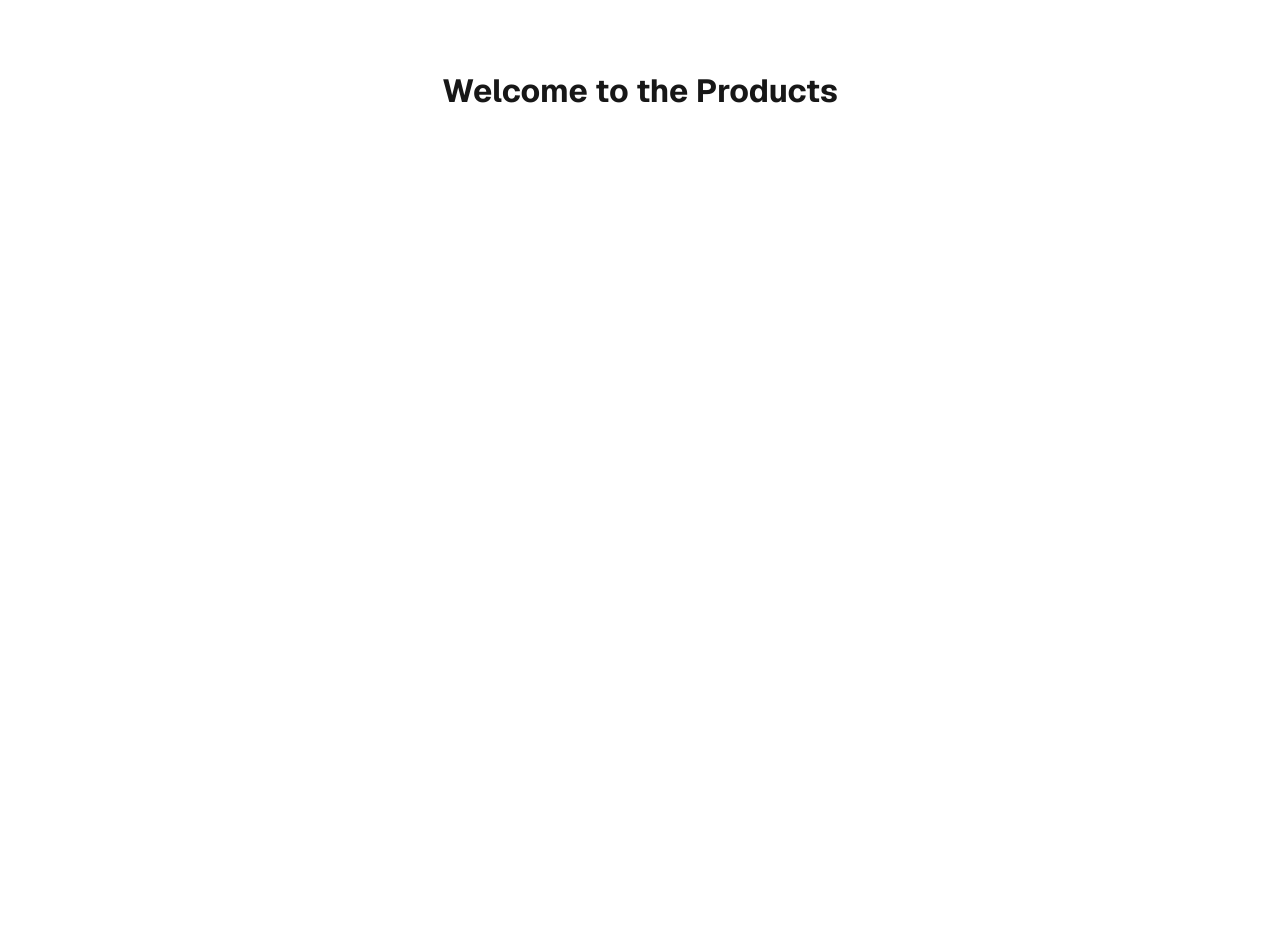
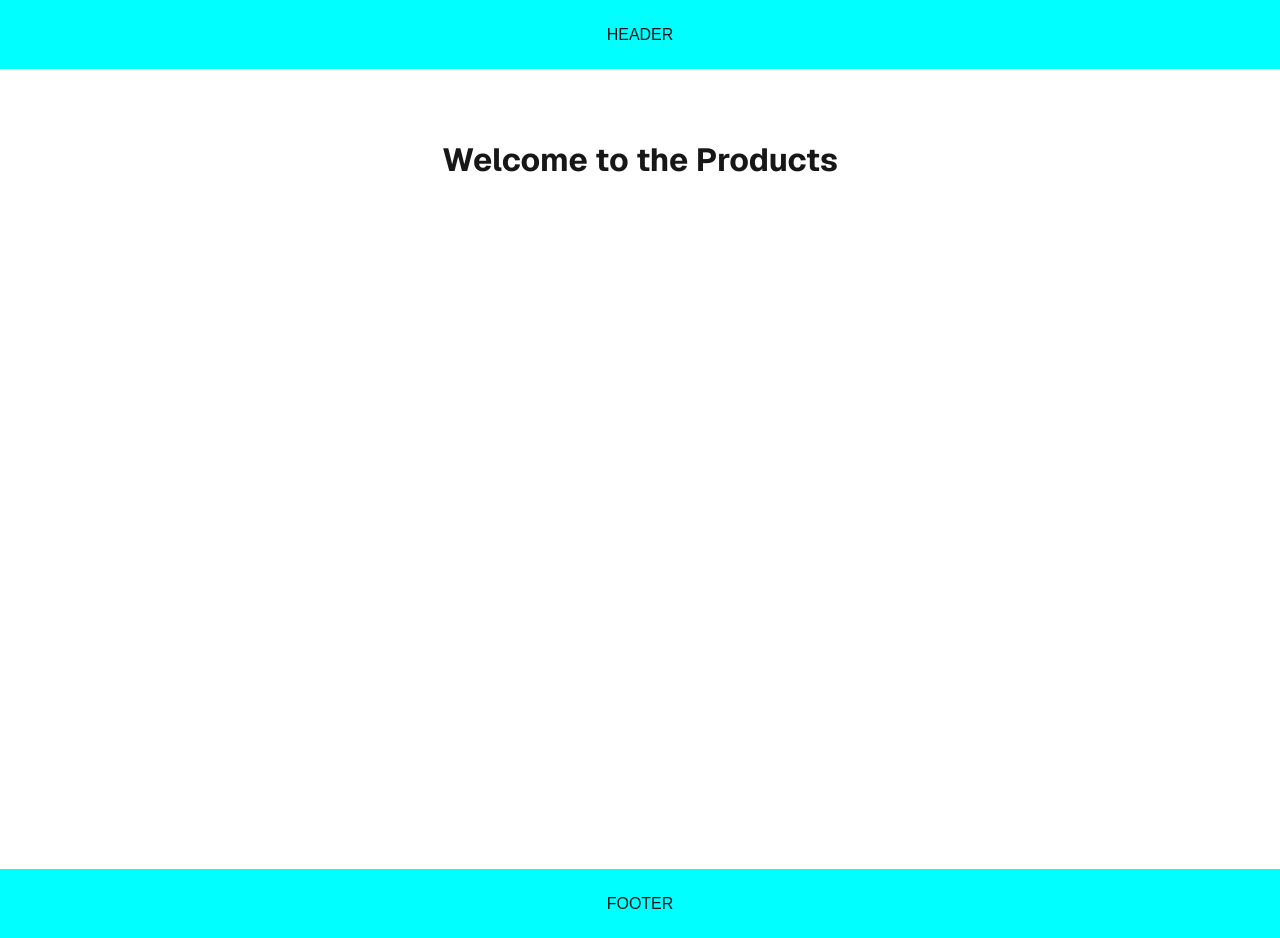
Before and after one commit to akverma2496/nextjs-learn, a Next.js app: page / in a window 1280 px wide. Before the commit the page ends 800 px from the top, so only its background shows below. Built offline with nearby package versions, Linux system fonts and the light colour scheme.

Commit message:
layout-task-done

```diff
--- a/src/app/layout.js
+++ b/src/app/layout.js
@@ -17,10 +17,13 @@ export const metadata = {
 };
 
 export default function RootLayout({ children }) {
+
   return (
     <html lang="en">
       <body className={`${geistSans.variable} ${geistMono.variable}`}>
+        <header style={{backgroundColor: "cyan", padding: "2%", textAlign: "center"}}>HEADER</header>
         {children}
+        <footer style={{backgroundColor: "cyan", padding: "2%", textAlign: "center"}}>FOOTER</footer>
       </body>
     </html>
   );
```
